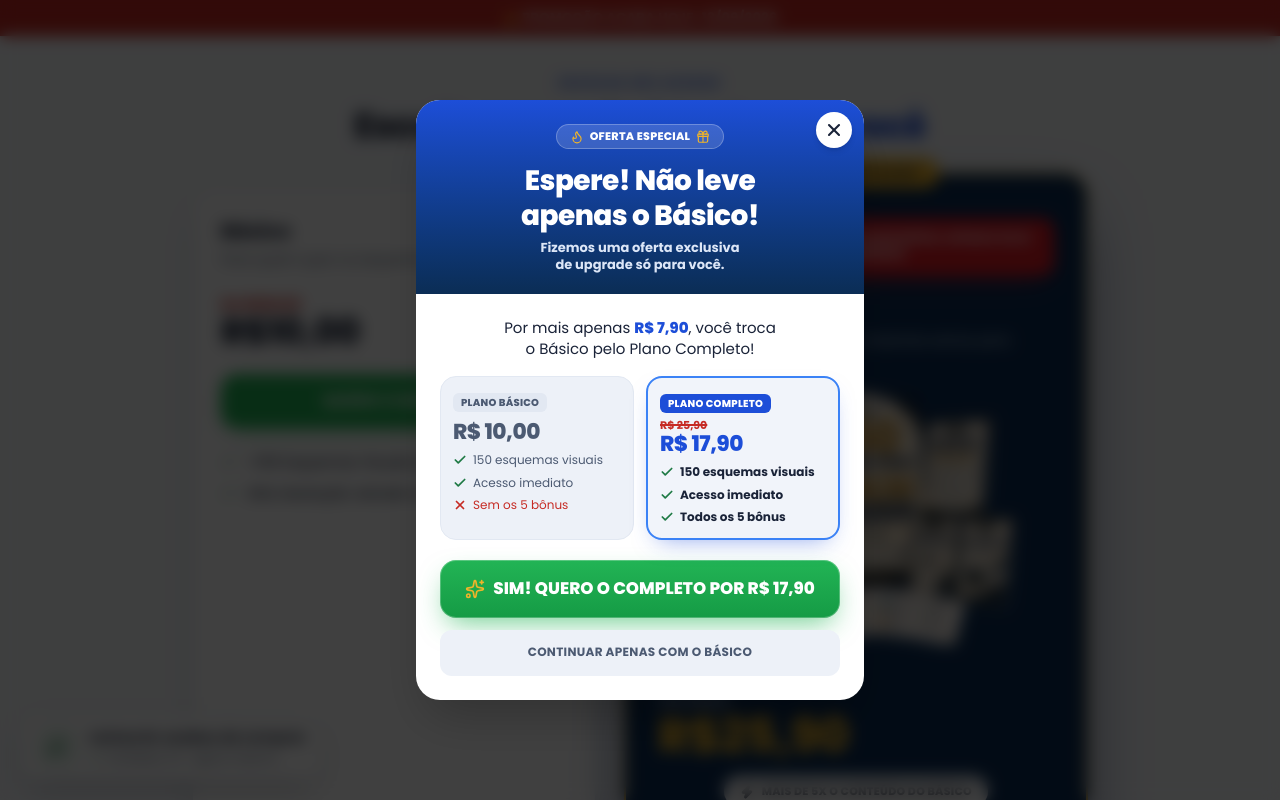
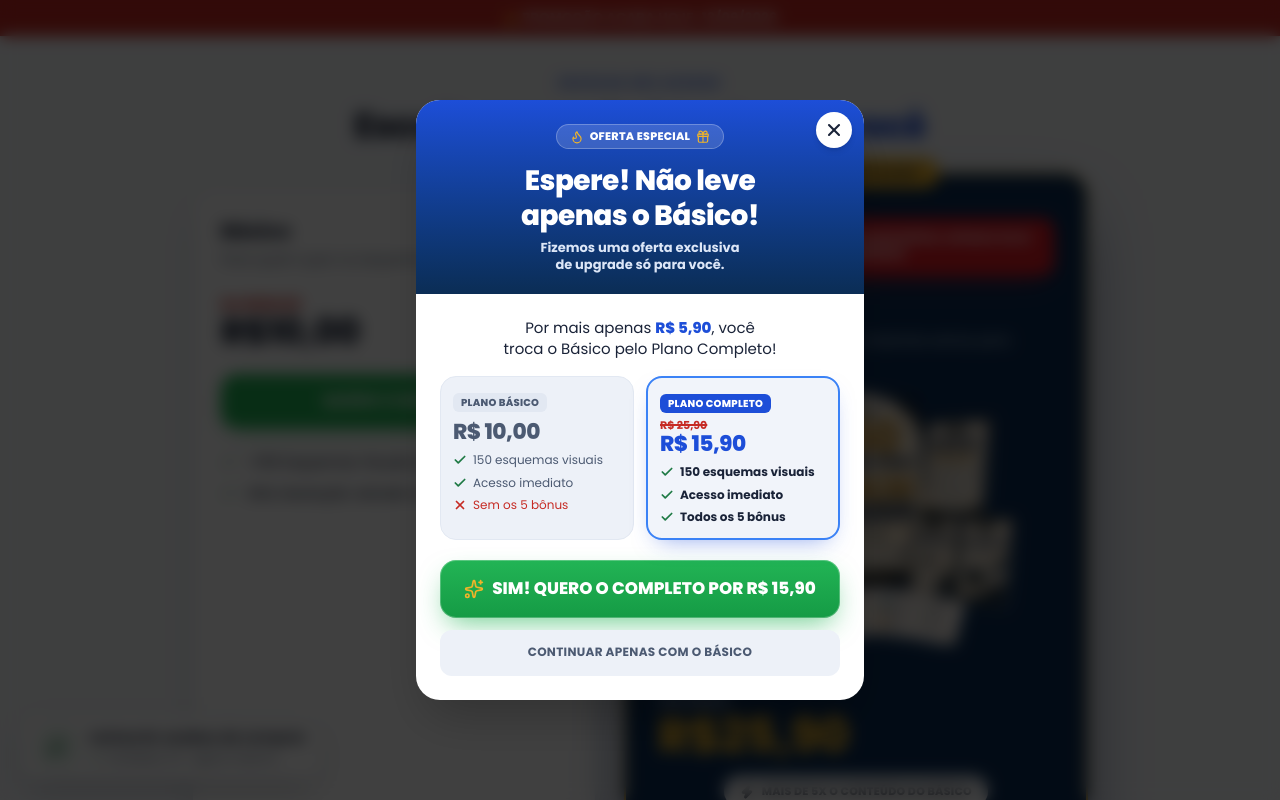
Before and after one commit to felipeXZZ/150EsquemasVisuaisReda-oENEM, a Next.js app: page / in a window 1280 px wide. Both pictures are taken after a click on the button "QUERO O BÁSICO". Shown: the part 5627-6427 px from the top of the page. Built offline with nearby package versions, Linux system fonts and the light colour scheme.

Commit message:
Popup a R$ 15,90 (diferença de R$ 5,90)
Co-Authored-By: Claude Opus 5.5 <noreply@anthropic.com>

```diff
--- a/src/app/page.tsx
+++ b/src/app/page.tsx
@@ -50,7 +50,7 @@ export default function Home() {
         {/* 14 · Rodapé */}
         <Footer />
       </main>
-      {/* Sobe sozinho o popup de R$17,90 depois de um tempo na página ou
+      {/* Sobe sozinho o popup de R$15,90 depois de um tempo na página ou
           quando o ponteiro vai sair pelo topo. Fica FORA do <main> porque
           não é conteúdo da página: é uma camada por cima dela. */}
       <AutoUpsellPopup />
--- a/src/components/Tracking.tsx
+++ b/src/components/Tracking.tsx
@@ -40,7 +40,7 @@ export function Tracking() {
           trackEvent("checkout_redirect", { cta_location: loc });
           // IC padrão do Meta no clique — garante sinal de checkout para a Meta
           // mesmo se o lado do checkout (Zuptos/Utmify) não disparar.
-          // Completo = 25,90; popup = 17,90; qualquer outro caminho leva ao
+          // Completo = 25,90; popup = 15,90; qualquer outro caminho leva ao
           // Básico = 10.
           // ⚠️ Todo caminho de upsell precisa estar AQUI: um data-cta-location
           // sem linha própria cai no 10 e reporta o valor errado ao Meta.
@@ -48,7 +48,7 @@ export function Tracking() {
             loc === "plan-premium"
               ? 25.9
               : loc === "upsell-accept"
-                ? 17.9
+                ? 15.9
                 : 10;
           trackInitiateCheckout(icValue, { cta_location: loc });
         }
--- a/src/components/UpsellPopup.tsx
+++ b/src/components/UpsellPopup.tsx
@@ -17,7 +17,7 @@ import {
 import { PAGE_VARIANT, trackEvent } from "@/lib/track";
 
 /**
- * Popup de UPSELL — oferece o Plano Completo (com os 5 bônus) por R$ 17,90,
+ * Popup de UPSELL — oferece o Plano Completo (com os 5 bônus) por R$ 15,90,
  * comparando lado a lado com o Básico. UMA etapa só: fechar encerra.
  *
  * Os dois caminhos que abrem o popup:
@@ -235,7 +235,7 @@ function UpsellDialog({
             ref={acceptRef}
             href={DOWNSELL_CHECKOUT_URL}
             data-cta-location="upsell-accept"
-            data-track-id={`upsell-premium-1790-${origem}`}
+            data-track-id={`upsell-premium-1590-${origem}`}
             data-page-variant={PAGE_VARIANT}
             className="mt-5 flex min-h-[58px] w-full items-center justify-center gap-2 whitespace-nowrap rounded-2xl bg-gradient-to-b from-cta to-cta-dark px-3 py-4 text-center font-cta text-[clamp(0.72rem,3.6vw,1.05rem)] uppercase leading-tight text-white shadow-[0_12px_28px_-8px_rgba(34,180,85,0.65)] ring-1 ring-inset ring-white/25 transition hover:-translate-y-0.5 hover:brightness-110"
           >
@@ -283,7 +283,7 @@ function marcarVisto() {
 
 /**
  * Botão do plano Básico que, em vez de ir direto ao checkout de R$10,00, abre
- * a oferta de R$ 17,90 pelo Plano Completo.
+ * a oferta de R$ 15,90 pelo Plano Completo.
  */
 export function BasicCtaWithUpsell({ label }: { label: string }) {
   const [open, setOpen] = useState(false);
@@ -328,7 +328,7 @@ export function BasicCtaWithUpsell({ label }: { label: string }) {
 }
 
 /**
- * Abre a oferta de R$ 17,90 sem ninguém pedir, por dois gatilhos:
+ * Abre a oferta de R$ 15,90 sem ninguém pedir, por dois gatilhos:
  *
  *  1. TEMPO — `upsellAuto.delayMs` desde que a página abriu. É o gatilho que
  *     vale no celular, onde não existe ponteiro para vigiar — e é de lá que
--- a/src/components/sections/PricingSection.tsx
+++ b/src/components/sections/PricingSection.tsx
@@ -62,7 +62,7 @@ export function PricingSection() {
             </div>
 
             {/* Não vai direto ao checkout: abre o popup que oferece o Plano
-                Completo com os 5 bônus por R$17,90. Recusar leva ao Básico
+                Completo com os 5 bônus por R$15,90. Recusar leva ao Básico
                 normalmente. */}
             <BasicCtaWithUpsell label={plans.basic.cta} />
 
--- a/src/content.ts
+++ b/src/content.ts
@@ -14,7 +14,7 @@
 
 /* ------------------------------------------------------------------ */
 /*  CHECKOUT (GGCheckout)                                             */
-/*  Um link por preço: 10,00 / 25,90 / 17,90. Mudou o preço          */
+/*  Um link por preço: 10,00 / 25,90 / 15,90. Mudou o preço          */
 /*  de um produto no Zuptos? Mexa junto no texto dos planos, nos      */
 /*  popups, no CTA final e no InitiateCheckout (Tracking.tsx).        */
 /*                                                                    */
@@ -30,7 +30,7 @@ export const CHECKOUT_URL = "https://ggcheckout.app/checkout/v5/gyzwMhAIdb7qzSOB
 export const BASIC_CHECKOUT_URL = "https://ggcheckout.app/checkout/v5/O9WWu2UqhKw6L6rgD2F7";
 
 /**
- * Checkout do UPSELL (R$ 17,90 — Plano Completo com os 5 bônus). É o destino
+ * Checkout do UPSELL (R$ 15,90 — Plano Completo com os 5 bônus). É o destino
  * do "Sim, quero" no popup que abre ao clicar no plano Básico.
  */
 export const DOWNSELL_CHECKOUT_URL = "https://ggcheckout.app/checkout/v5/4CVWOkbRsDgU8IJ3f0Y9";
@@ -847,13 +847,13 @@ export const plans = {
 };
 
 /* ------------------------------------------------------------------ */
-/*  10b. Popup de upsell (R$ 17,90)                                    */
+/*  10b. Popup de upsell (R$ 15,90)                                    */
 /* ------------------------------------------------------------------ */
 /**
- * A oferta do popup: o Plano Completo (com os 5 bônus) por R$ 17,90, em UMA
+ * A oferta do popup: o Plano Completo (com os 5 bônus) por R$ 15,90, em UMA
  * etapa só. Aparece por dois caminhos — no clique do plano Básico e sozinho
  * (tempo no site / intenção de saída, ver `upsellAuto`).
- *  - aceitar → DOWNSELL_CHECKOUT_URL (R$ 17,90)
+ *  - aceitar → DOWNSELL_CHECKOUT_URL (R$ 15,90)
  *  - recusar → BASIC_CHECKOUT_URL (R$ 10,00, só os esquemas)
  *  - fechar  → acabou, nenhuma outra oferta aparece
  *
@@ -868,8 +868,8 @@ export const upsell = {
   subtitle: "Fizemos uma oferta exclusiva de upgrade só para você.",
   /** Frase do corpo; `{{diff}}` vira `upgradeDiff` em destaque. */
   lead: "Por mais apenas {{diff}}, você troca o Básico pelo Plano Completo!",
-  /** ⚠️ Precisa bater com `completo.price` − `basico.price` (17,90 − 10,00). */
-  upgradeDiff: "R$ 7,90",
+  /** ⚠️ Precisa bater com `completo.price` − `basico.price` (15,90 − 10,00). */
+  upgradeDiff: "R$ 5,90",
   basico: {
     label: "Plano Básico",
     price: "R$ 10,00",
@@ -882,14 +882,14 @@ export const upsell = {
   completo: {
     label: "Plano Completo",
     priceFrom: "R$ 25,90",
-    price: "R$ 17,90",
+    price: "R$ 15,90",
     features: [
       { text: "150 esquemas visuais", included: true },
       { text: "Acesso imediato", included: true },
       { text: "Todos os 5 bônus", included: true },
     ],
   },
-  cta: "Sim! Quero o Completo por R$ 17,90",
+  cta: "Sim! Quero o Completo por R$ 15,90",
   decline: "Continuar apenas com o Básico",
   closeLabel: "Fechar",
 };
```
